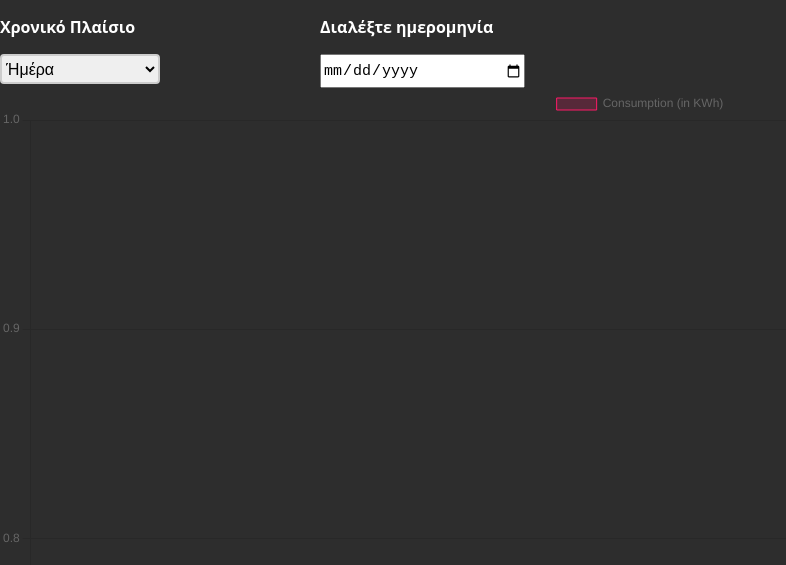
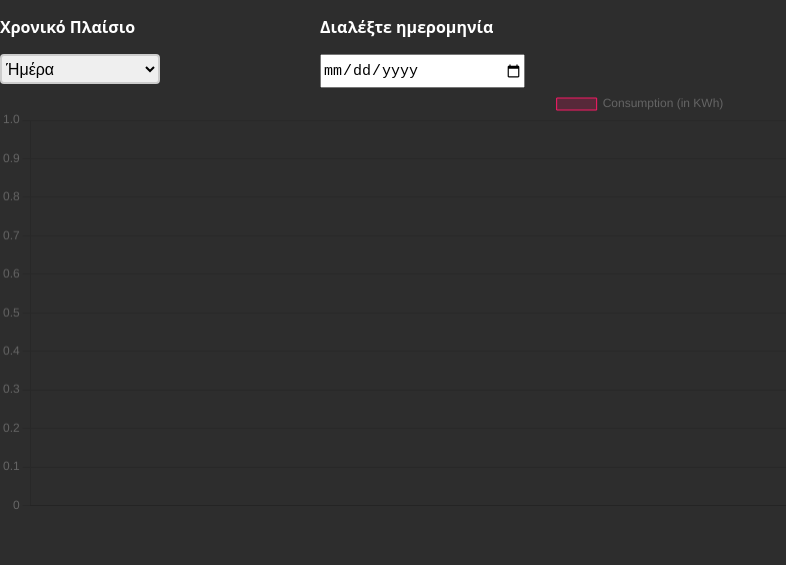
Before and after one commit to toliskts/toliskts.github.io, a plain HTML site: page pages/graphs.html in a window 1280 px wide. Shown: the top 565 px of the page, without its empty margins (0-786 px from the left). Drawn offline with nearby package versions, Linux system fonts and the light colour scheme.

Commit message:
Update graphs.html

```diff
--- a/pages/graphs.html
+++ b/pages/graphs.html
@@ -47,7 +47,7 @@
 
     <div class="chartCard">
       <div class="chartBox">
-        <canvas id="myChart" height="500px"></canvas>
+        <canvas id="myChart" height="100px"></canvas>
       </div>
     </div>
     <script src="/scripts/graph_script.js">
```
